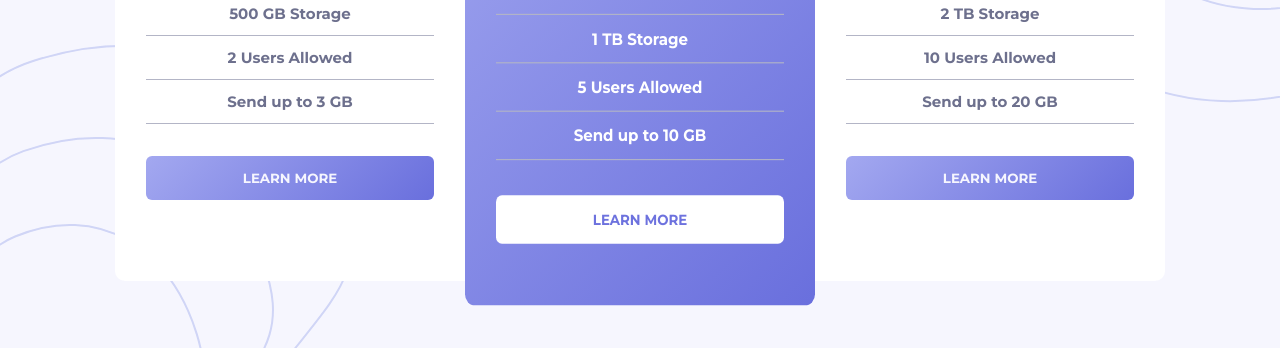
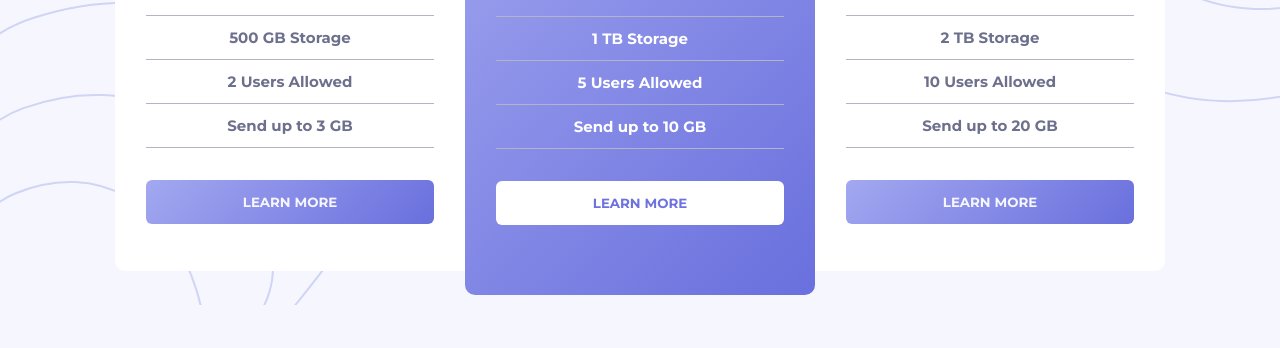
Before and after one commit to Moiseis-Cruz/pricing-component, a plain HTML site: page index.html in a window 1280 px wide. Shown: the part 452-800 px from the top of the page. Drawn offline with Linux system fonts and the light colour scheme.

Commit message:
Reestilizei últimos ajustes nos cards.

```diff
--- a/src/css/styles.css
+++ b/src/css/styles.css
@@ -1,7 +1,7 @@
 main {
     background: url(../images/bg-bottom.svg) left 0 bottom 0 no-repeat, url(../images/bg-top.svg) right -98px top -103px no-repeat;
     width: 100%;
-    min-height: 100vh;
+    height: 100%;
     display: flex;
     flex-direction: column;
     align-items: center;
@@ -12,9 +12,6 @@ main {
     margin-top: 71px;
     margin-bottom: 64px;
 }
-
-/* .container-cards {
-} */
 
 .section-options {
     display: flex;
@@ -55,6 +52,7 @@ main {
 
 .container-cards {
     display: flex;
+    align-items: center;
 }
 
 .container-cards .card {
@@ -64,12 +62,13 @@ main {
     margin-bottom: 10px;
     border-radius: 10px;
     padding: 31px;
+    height: 453px;
 }
 
 .container-cards .card:nth-child(2){
     background: linear-gradient(135deg, hsl(236, 72%, 79%),  hsl(237, 63%, 64%));
     padding: 56px 31px;
-    transform: scaley(1.1);
+    height: 501px;
 }
 
 .container-cards .card:nth-child(2) .plan {
```
